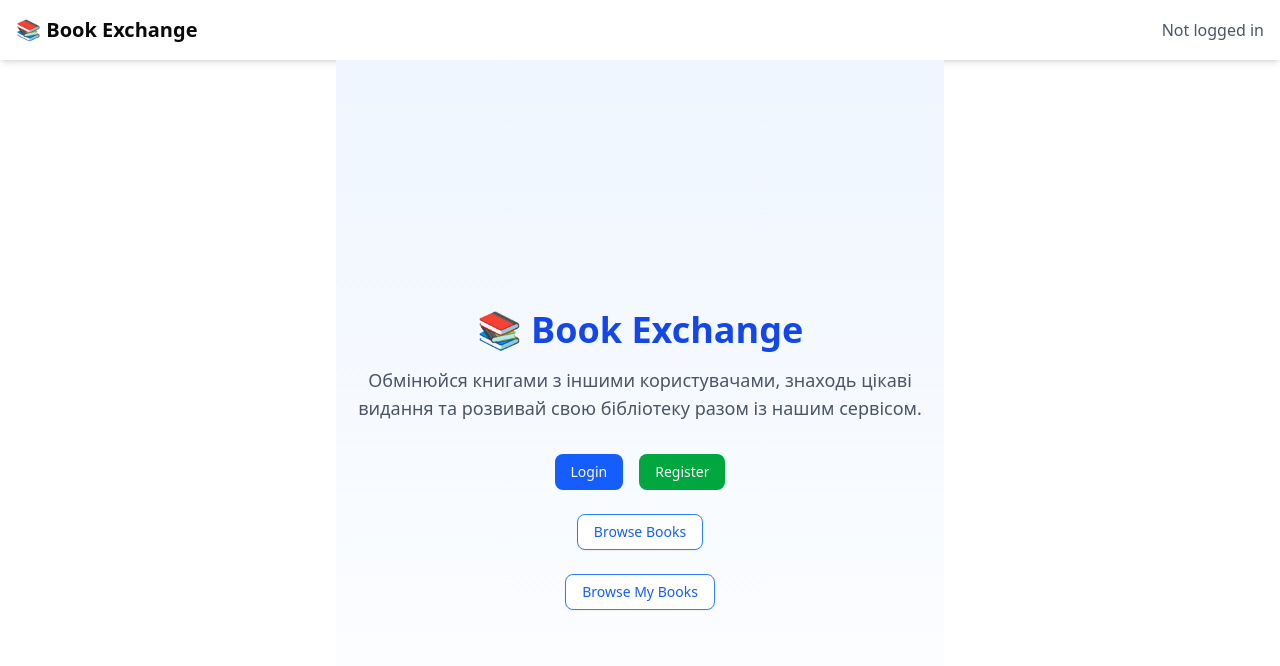
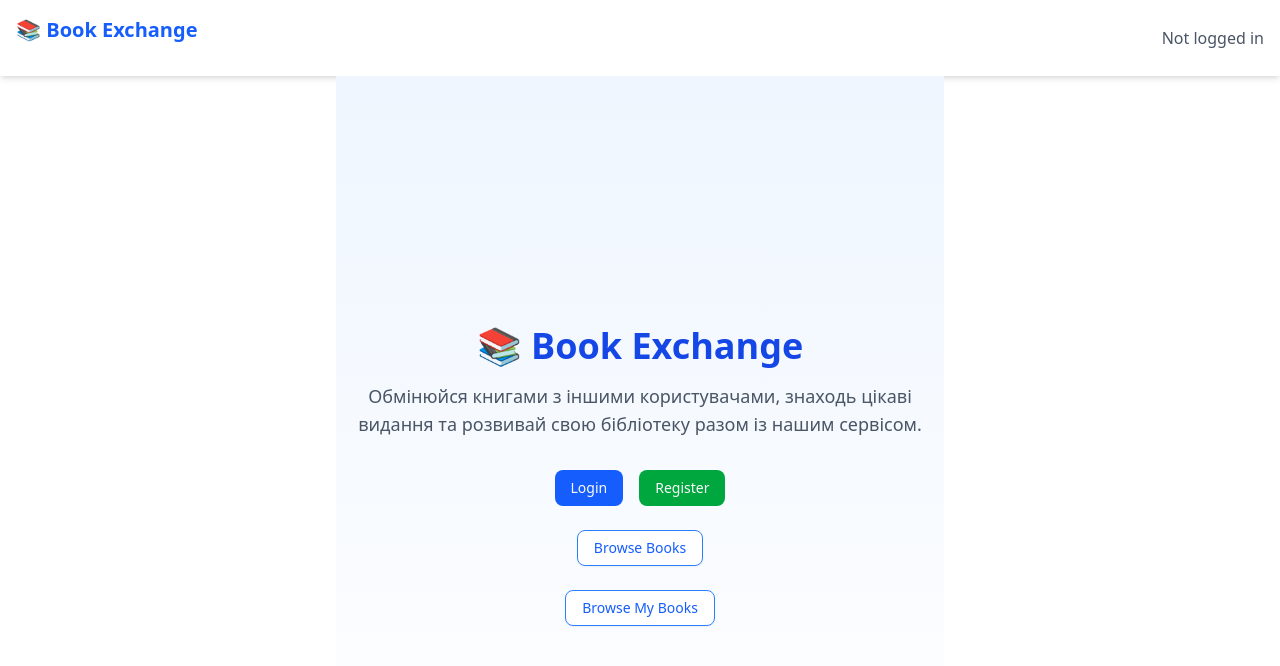
Before and after one commit to UgrynBohdan/Insiders-Test, a React (Vite) app in the folder frontend/: page / in a window 1280 px wide. Shown: the top 666 px of the page. Built offline with nearby package versions, Linux system fonts and the light colour scheme.

Commit message:
refactor: Add some customization

```diff
--- a/frontend/src/components/Header.tsx
+++ b/frontend/src/components/Header.tsx
@@ -1,12 +1,15 @@
 import { Button } from "@/components/ui/button";
 import { useAuth } from "./AuthContext";
+import { Link } from "react-router-dom";
 
 export default function Header() {
     const { user, logout } = useAuth();
 
     return (
       <header className="w-full flex justify-between items-center p-4 shadow-md bg-white">
+          <Link to='/' className="text-blue-600 hover:underline mb-4 block">
               <h1 className="text-xl font-bold">📚 Book Exchange</h1>
+          </Link>
           <div>
               {user ? (
                   <div className="flex items-center gap-3">
--- a/frontend/src/main.tsx
+++ b/frontend/src/main.tsx
@@ -3,12 +3,15 @@ import ReactDOM from "react-dom/client";
 import App from "./App";
 import './index.css'
 import { AuthProvider } from "./components/AuthContext";
+import { BrowserRouter } from "react-router-dom";
 
 
 ReactDOM.createRoot(document.getElementById("root")!).render(
-  <React.StrictMode>
-      <AuthProvider>
-        <App />
-      </AuthProvider>
-  </React.StrictMode>
+    <React.StrictMode>
+        <BrowserRouter>
+            <AuthProvider>
+                <App />
+            </AuthProvider>
+        </BrowserRouter>
+    </React.StrictMode>
 );
--- a/frontend/src/pages/Home.tsx
+++ b/frontend/src/pages/Home.tsx
@@ -1,8 +1,10 @@
+import { useAuth } from "@/components/AuthContext";
 import { Button } from "@/components/ui/button";
 import { useNavigate } from "react-router-dom";
 
 export default function Home() {
     const navigate = useNavigate();
+    const { user } = useAuth();
 
     return (
         <div className="flex flex-col items-center justify-center min-h-screen bg-gradient-to-b from-blue-50 to-white text-center px-4">
@@ -14,6 +16,7 @@ export default function Home() {
                 розвивай свою бібліотеку разом із нашим сервісом.
             </p>
 
+            {!user ?
                 <div className="flex gap-4">
                     <Button
                         className="bg-blue-600 hover:bg-blue-700"
@@ -28,6 +31,9 @@ export default function Home() {
                         Register
                     </Button>
                 </div>
+            :
+                <></>
+            }
 
             <div className="mt-6">
                 <Button
--- a/frontend/src/routes.tsx
+++ b/frontend/src/routes.tsx
@@ -1,4 +1,4 @@
-import { BrowserRouter, Routes, Route } from "react-router-dom";
+import { Routes, Route } from "react-router-dom";
 import Home from "./pages/Home";
 import Login from "./pages/auth/Login";
 import Register from "./pages/auth/Register";
@@ -8,7 +8,6 @@ import BookDetails from "./pages/books/BookDetails";
 
 export default function AppRoutes() {
     return (
-        <BrowserRouter>
         <Routes>
             <Route path="/" element={<Home />} />
             <Route path="/login" element={<Login />} />
@@ -17,6 +16,5 @@ export default function AppRoutes() {
             <Route path="/books" element={<BooksPage />} />
             <Route path="/books/:id" element={<BookDetails />} />
         </Routes>
-        </BrowserRouter>
     );
 }
```
Lines whose indentation alone changed are shown as unchanged.
